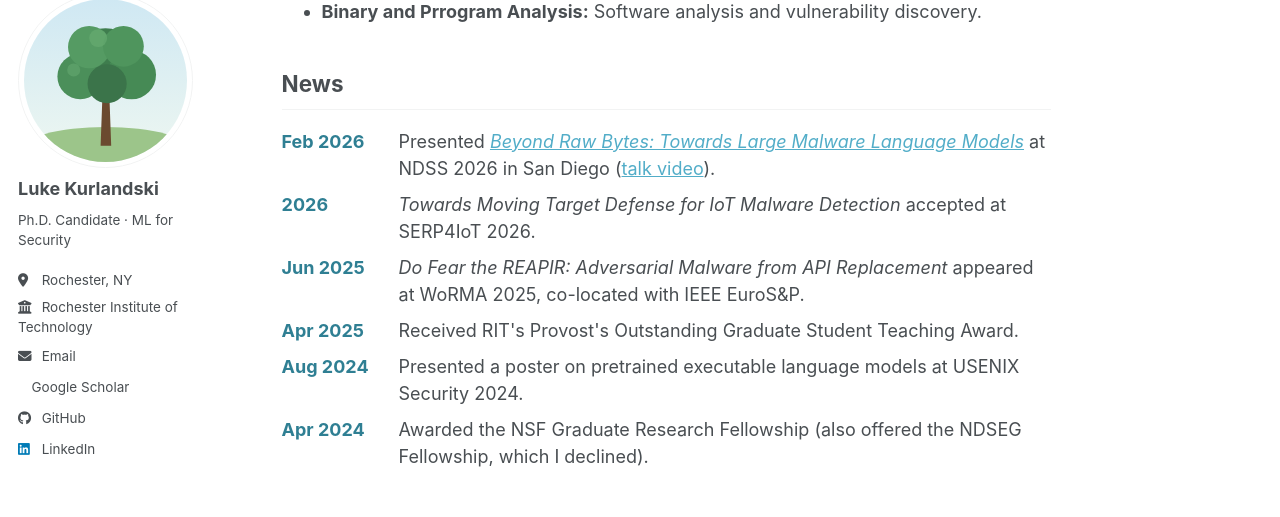
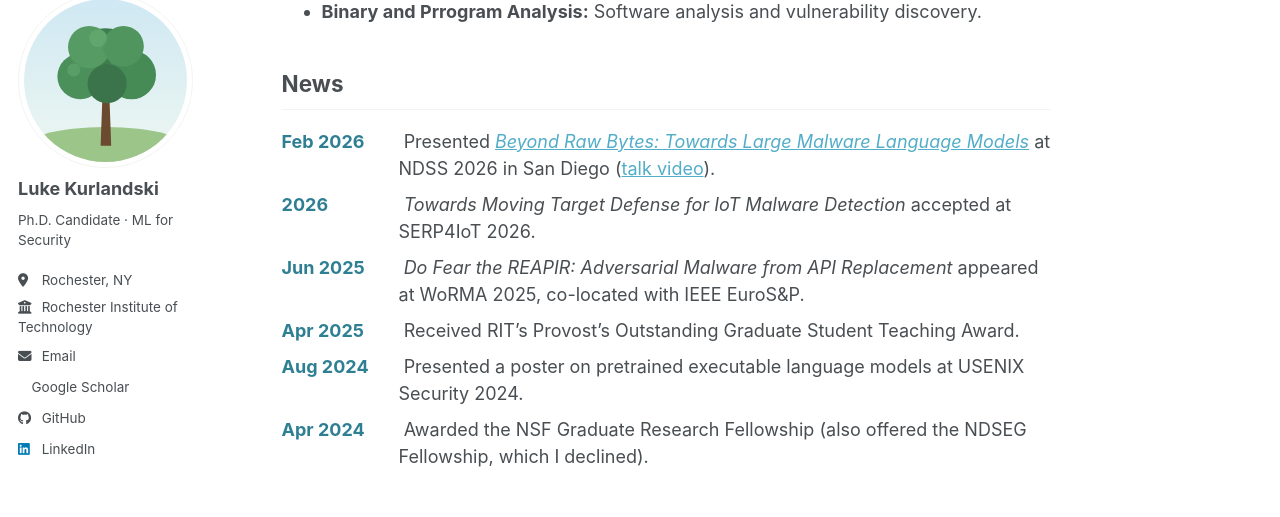
Before and after one commit to lkurlandski/lkurlandski.github.io, a Jekyll site: the page built from _pages/about.md, in a window 1280 px wide and 1400 px high, scrolled down 490 px. Shown: the part 126-643 px from the top of the window. Built offline with Jekyll 4.4.1, drawn with Linux system fonts in a browser that asks for light colours; a style sheet for code colours, icons or effects is not loaded.

Commit message:
News is now plain markdown.

```diff
--- a/_pages/about.md
+++ b/_pages/about.md
@@ -22,14 +22,13 @@ I'm a Ph.D. candidate in Computing and Information Science at the Rochester Inst
 
 ## News
 
-<ul class="news">
-  <li><span class="news__date">Feb 2026</span> <span>Presented <a href="https://www.ndss-symposium.org/ndss-paper/beyond-raw-bytes-towards-large-malware-language-models/"><em>Beyond Raw Bytes: Towards Large Malware Language Models</em></a> at NDSS 2026 in San Diego (<a href="https://youtu.be/XjZozJdvbZo">talk video</a>).</span></li>
-  <li><span class="news__date">2026</span> <span><em>Towards Moving Target Defense for IoT Malware Detection</em> accepted at SERP4IoT 2026.</span></li>
-  <li><span class="news__date">Jun 2025</span> <span><em>Do Fear the REAPIR: Adversarial Malware from API Replacement</em> appeared at WoRMA 2025, co-located with IEEE EuroS&amp;P.</span></li>
-  <li><span class="news__date">Apr 2025</span> <span>Received RIT's Provost's Outstanding Graduate Student Teaching Award.</span></li>
-  <li><span class="news__date">Aug 2024</span> <span>Presented a poster on pretrained executable language models at USENIX Security 2024.</span></li>
-  <li><span class="news__date">Apr 2024</span> <span>Awarded the NSF Graduate Research Fellowship (also offered the NDSEG Fellowship, which I declined).</span></li>
-</ul>
+- **Feb 2026** Presented [*Beyond Raw Bytes: Towards Large Malware Language Models*](https://www.ndss-symposium.org/ndss-paper/beyond-raw-bytes-towards-large-malware-language-models/) at NDSS 2026 in San Diego ([talk video](https://youtu.be/XjZozJdvbZo)).
+- **2026** *Towards Moving Target Defense for IoT Malware Detection* accepted at SERP4IoT 2026.
+- **Jun 2025** *Do Fear the REAPIR: Adversarial Malware from API Replacement* appeared at WoRMA 2025, co-located with IEEE EuroS&P.
+- **Apr 2025** Received RIT's Provost's Outstanding Graduate Student Teaching Award.
+- **Aug 2024** Presented a poster on pretrained executable language models at USENIX Security 2024.
+- **Apr 2024** Awarded the NSF Graduate Research Fellowship (also offered the NDSEG Fellowship, which I declined).
+{: .news}
 
 ## Selected publications
 
--- a/_sass/layout/_custom.scss
+++ b/_sass/layout/_custom.scss
@@ -86,24 +86,27 @@
   font-style: italic;
 }
 
-/* News list on the home page */
+/* News list on the home page: a Markdown list tagged {: .news}, each item
+   starting with a **bold date**; the hanging indent aligns wrapped lines */
 
 .news {
   padding-left: 0;
   list-style: none;
 
   li {
-    display: flex;
-    gap: 1em;
     margin-bottom: 0.5em;
+    padding-left: 6.5em;
+    text-indent: -6.5em;
   }
-}
 
-.news__date {
-  flex: 0 0 5.5em;
-  font-weight: bold;
-  color: var(--global-base-color);
-  white-space: nowrap;
+  li > strong:first-child {
+    display: inline-block;
+    width: 5.5em;
+    margin-right: 1em;
+    text-indent: 0;
+    color: var(--global-base-color);
+    white-space: nowrap;
+  }
 }
 
 /* Job-market callout; overrides the notice colors so it reads well in dark mode too */
```
